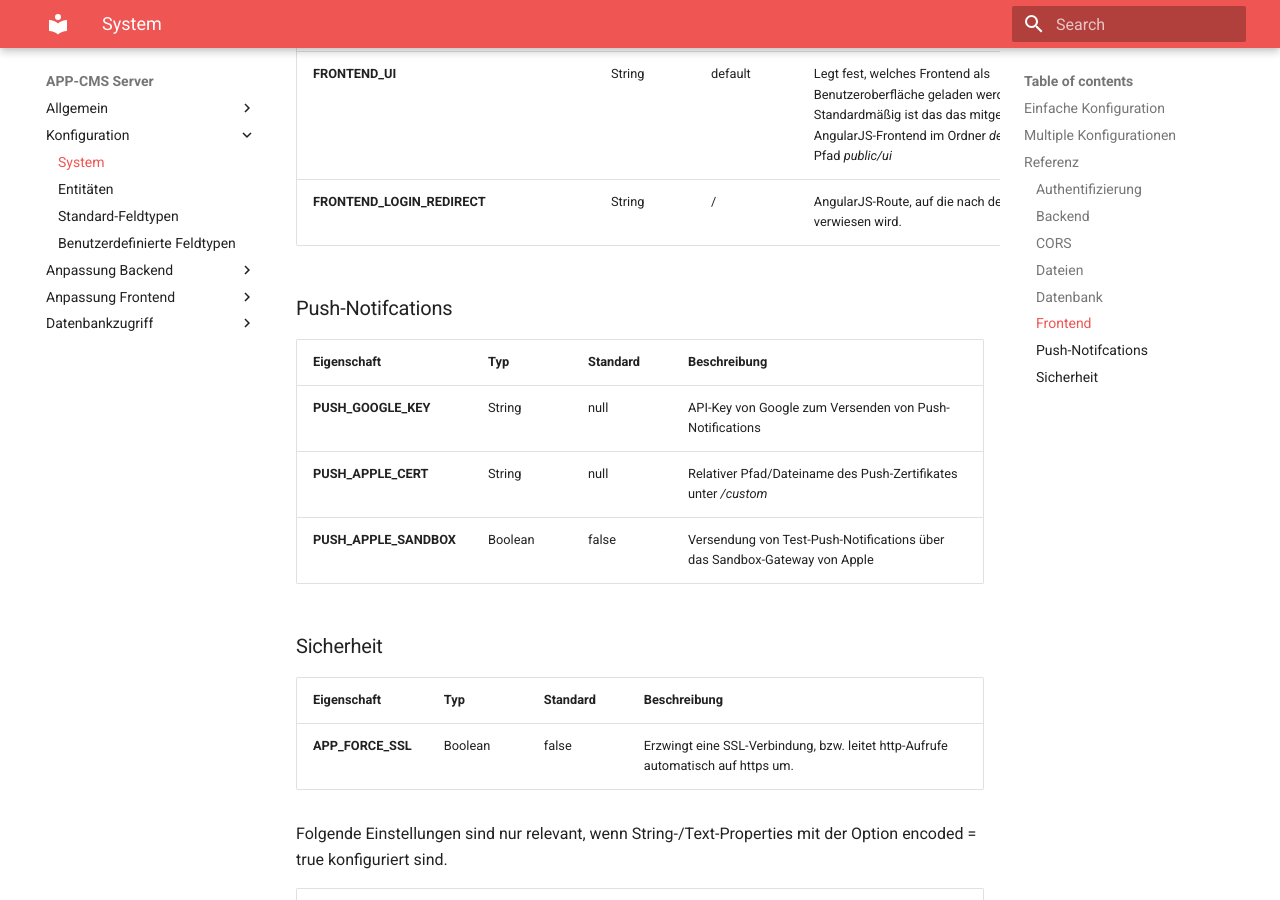
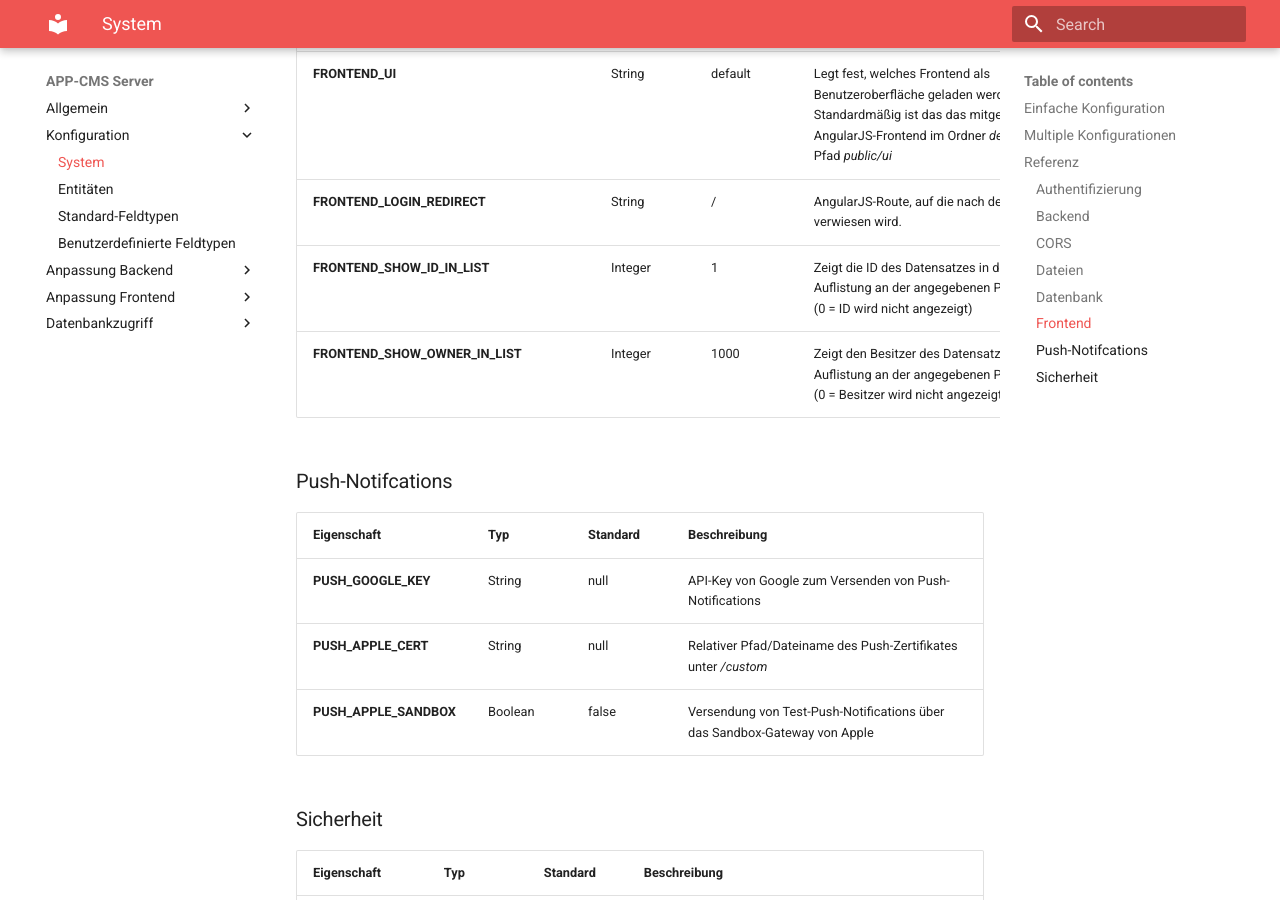
Before and after one commit to appcms/backend-doc, an MkDocs documentation site: the page built from docs/konfiguration/system.md, in a window 1280 px wide and 900 px high, scrolled down 5777 px. Built offline with MkDocs 1.6.1 and Material for MkDocs 9.7.7, drawn with Linux system fonts in a browser that asks for light colours; old or Windows-style settings are respelled for this version of MkDocs.

```diff
--- a/docs/konfiguration/system.md
+++ b/docs/konfiguration/system.md
@@ -144,6 +144,8 @@ Cross-Origin Resource Sharing: Erlaubt den Zugriff von Webclients über andere D
 | **FRONTEND_ITEMS_PER_PAGE**                                       |  Integer       |      20                 |     Anzahl von Einträgen pro Seite in den Auflistungen                                                                                                                                                                                                                                                                                                                                                                                  |
 | **FRONTEND_UI**                        | String  | default               | Legt fest, welches Frontend als Benutzeroberfläche geladen werden soll. Standardmäßig ist das das mitgelieferte AngularJS-Frontend im Ordner _default_ im Pfad _public/ui_                                                                                                                                                                                                            |
 | **FRONTEND_LOGIN_REDIRECT**                                      |    String     |       /                | AngularJS-Route, auf die nach dem Login verwiesen wird.                                                                                                                                                                                                                                                                                                                                                                                       |
+| **FRONTEND_SHOW_ID_IN_LIST**                        | Integer  | 1               | Zeigt die ID des Datensatzes in der Auflistung an der angegebenen Position an (0 = ID wird nicht angezeigt)                                                                                                                                                                                                           |
+| **FRONTEND_SHOW_OWNER_IN_LIST**                        | Integer  | 1000               | Zeigt den Besitzer des Datensatzes in der Auflistung an der angegebenen Position an (0 = Besitzer wird nicht angezeigt)                                                                                                                                                                                                           |
 
 ### Push-Notifcations
 
```
